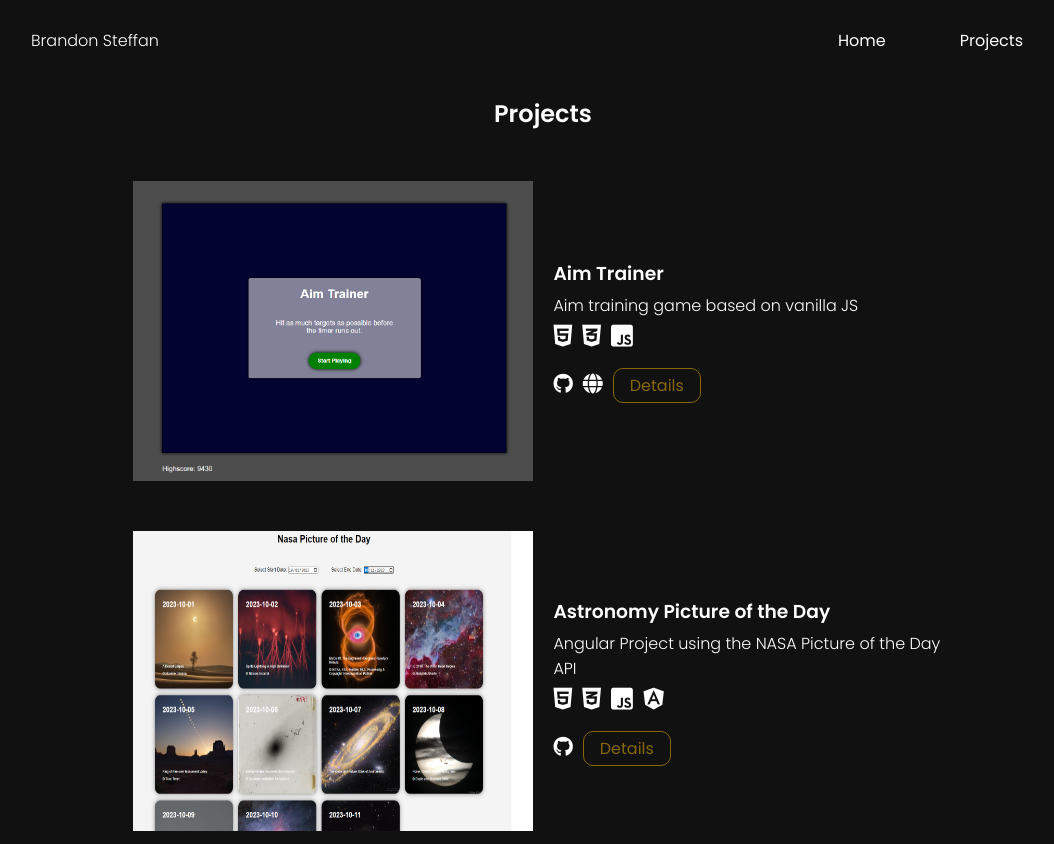
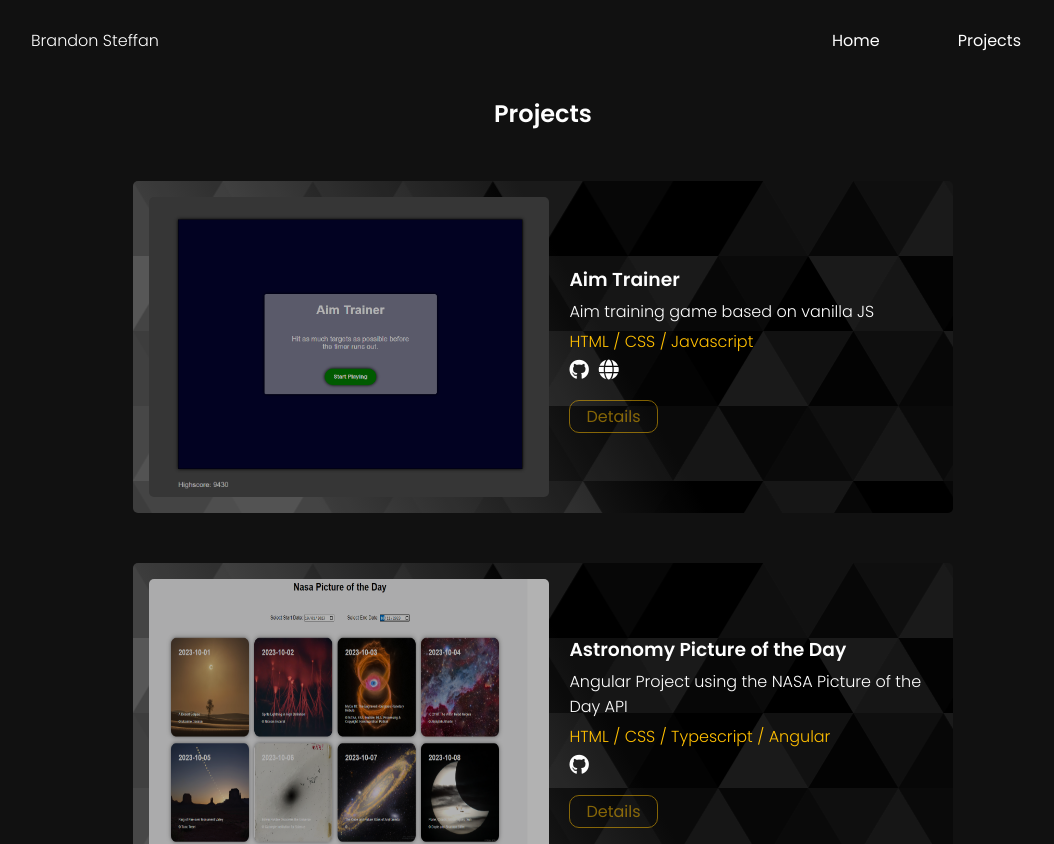
Before and after one commit to BrandonSteffan/MyPortfolio, an Angular app: page /projects in a window 1280 px wide. Shown: the top 844 px of the page, without its empty margins (97-1151 px from the left). Built offline with nearby package versions, Linux system fonts and the light colour scheme.

Commit message:
update design

```diff
--- a/src/app/app.component.scss
+++ b/src/app/app.component.scss
@@ -24,9 +24,11 @@ header{
                 li{
                     a{
                         padding: .75em 2em;
+                        transition: .3s ease-out;
+                        border-radius: 1em;
+                        border: 2px solid transparent;
                         &:hover{
                             border: 2px solid var(--orange);
-                            border-radius: 1em;
                             color: var(--orange);
                         }
                     }
--- a/src/app/components/home/home.component.ts
+++ b/src/app/components/home/home.component.ts
@@ -5,6 +5,4 @@ import { Component } from '@angular/core';
   templateUrl: './home.component.html',
   styleUrls: ['./home.component.scss']
 })
-export class HomeComponent {
-
-}
+export class HomeComponent {}
--- a/src/app/components/project-detail/project-detail.component.scss
+++ b/src/app/components/project-detail/project-detail.component.scss
@@ -49,7 +49,7 @@
             gap: 20px;
             a{
                 i{
-                    animation: animation1 4s linear infinite;
+                    // animation: animation1 4s linear infinite;
                     font-size: 40px;
                     color: var(--orange);
                     transition-duration: .3s;
@@ -61,16 +61,32 @@
         }
     }
     .images{
-        width: 100%;
-        margin: auto;
         display: flex;
-        flex-direction: column;
-        gap: 20px;
+        gap: 10px;
+        justify-content: center;
+        img{
+
+            width: 400px;
+            height: 300px;
+        }
     }
 }
 
 @media screen and (max-width:500px) {
-    .links{
-        padding-top: 50px;
+    .content{
+        .links{
+            padding-top: 50px;
+        }
+        .images{
+            width: 100%;
+            margin: auto;
+            display: flex;
+            flex-direction: column;
+            gap: 20px;
+            img{
+              width: 100%;
+            //   padding-right: 2rem;
+            }
+        }
     }
 }
--- a/src/app/components/project/project.component.html
+++ b/src/app/components/project/project.component.html
@@ -4,15 +4,22 @@
         <h3>{{project.name}}</h3>
         <p>{{project.description}}</p>
         <div class="techs">
-            <i class="fa-brands fa-html5" *ngIf="project.html"></i>
+            <!-- <i class="fa-brands fa-html5" *ngIf="project.html"></i>
             <i class="fa-brands fa-css3-alt" *ngIf="project.css"></i>
             <i class="fa-brands fa-square-js" *ngIf="project.js"></i>
-            <i class="fa-brands fa-angular" *ngIf="project.angular"></i>
+            <i class="fa-brands fa-angular" *ngIf="project.angular"></i> -->
+            <p>
+                <span *ngIf="project.html">HTML</span>
+                <span *ngIf="project.css"> / CSS</span>
+                <span *ngIf="project.js"> / Javascript</span>
+                <span *ngIf="project.angular"> / Typescript</span>
+                <span *ngIf="project.angular"> / Angular</span>
+            </p>
         </div>
         <div class="links">
             <a href={{project.gitUrl}} target="_blank"><i class="fa-brands fa-github"></i></a>
             <a href={{project.netUrl}} target="_blank" *ngIf="project.netUrl != ''"><i class="fa-solid fa-globe"></i></a>
-            <a routerLink="/projects/{{project.urlName}}" class="btn">Details</a>
         </div>
+        <a routerLink="/projects/{{project.urlName}}" class="btn">Details</a>
     </div>
 </div>
--- a/src/app/components/project/project.component.scss
+++ b/src/app/components/project/project.component.scss
@@ -6,9 +6,22 @@
     width: 80%;
     margin: auto;
     margin-bottom: 50px;
+    background-color: #27272a7e;
+    padding: 1em;
+    border-radius: 5px;
+    background-image: url("../../../assets/images/subtle-prism.svg");
+    background-position: center;
+    background-size: cover;
+    // backdrop-filter: blur(100px);
     img{
         width: 400px;
         height: 300px;
+        filter: brightness(.7);
+        border-radius: 5px;
+        transition: .3s;
+        &:hover {
+            filter: brightness(1);
+        }
     }
     .content{
         h3{
@@ -20,7 +33,12 @@
         .techs{
             display: flex;
             gap: 10px;
-            margin-bottom: 20px;
+            // margin-bottom: 20px;
+            p{
+                span{
+                    color: var(--orange);
+                }
+            }
             i{
                 font-size: 25px;
             }
@@ -29,12 +47,14 @@
             display: flex;
             align-items: center;
             gap: 10px;
+            margin-bottom: 20px;
             i{
                 font-size: 20px;
                 transition-duration: .3s;
                 &:hover{
                     color: var(--orange);
                     transform: scale(1.1);
+                }
             }
         }
         .btn{
@@ -47,7 +67,6 @@
             &:hover{
                 animation: pause;
                 transform: scale(1.1);
-                }
             }
         }
     }
--- a/src/app/types/projectData.ts
+++ b/src/app/types/projectData.ts
@@ -24,7 +24,7 @@ export const projectData : Project[] = [
         gitUrl:"https://github.com/BrandonSteffan/POD",
         html:true,
         css:true,
-        js:true,
+        js:false,
         angular:true,
         netUrl:"",
         imgD1:"assets/images/pod-detail.png",
@@ -39,7 +39,7 @@ export const projectData : Project[] = [
         gitUrl:"https://github.com/BrandonSteffan/Asteroids",
         html:true,
         css:true,
-        js:true,
+        js:false,
         angular:true,
         netUrl:"",
         imgD1:"assets/images/asteroids-detail.png",
```
Also changed, not shown: src/assets/images/subtle-prism.svg (added). Lines whose indentation alone changed are shown as unchanged.
